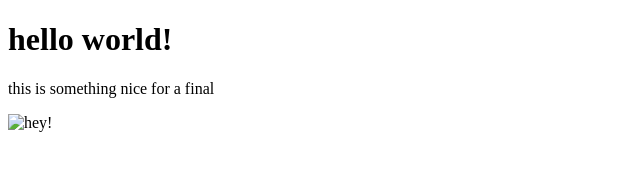
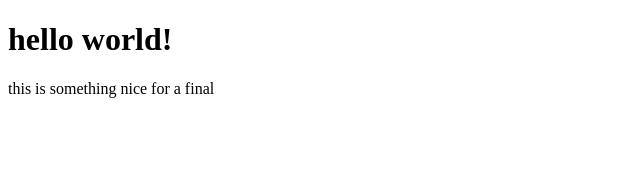
Before and after one commit to Abbashashim1/abbashashim1.github.io, a plain HTML site: page final.html in a window 1280 px wide. Shown: the full height of the page, 0-640 px from the left. Drawn offline with Linux system fonts and the light colour scheme.

Commit message:
Update final.html

```diff
--- a/final.html
+++ b/final.html
@@ -8,7 +8,6 @@
 <body>
     <h1>hello world!</h1>
     <p>this is something nice for a final</p>
-    <img src="hey.jpg" alt="hey!">
 
 </body>
 </html>
```
